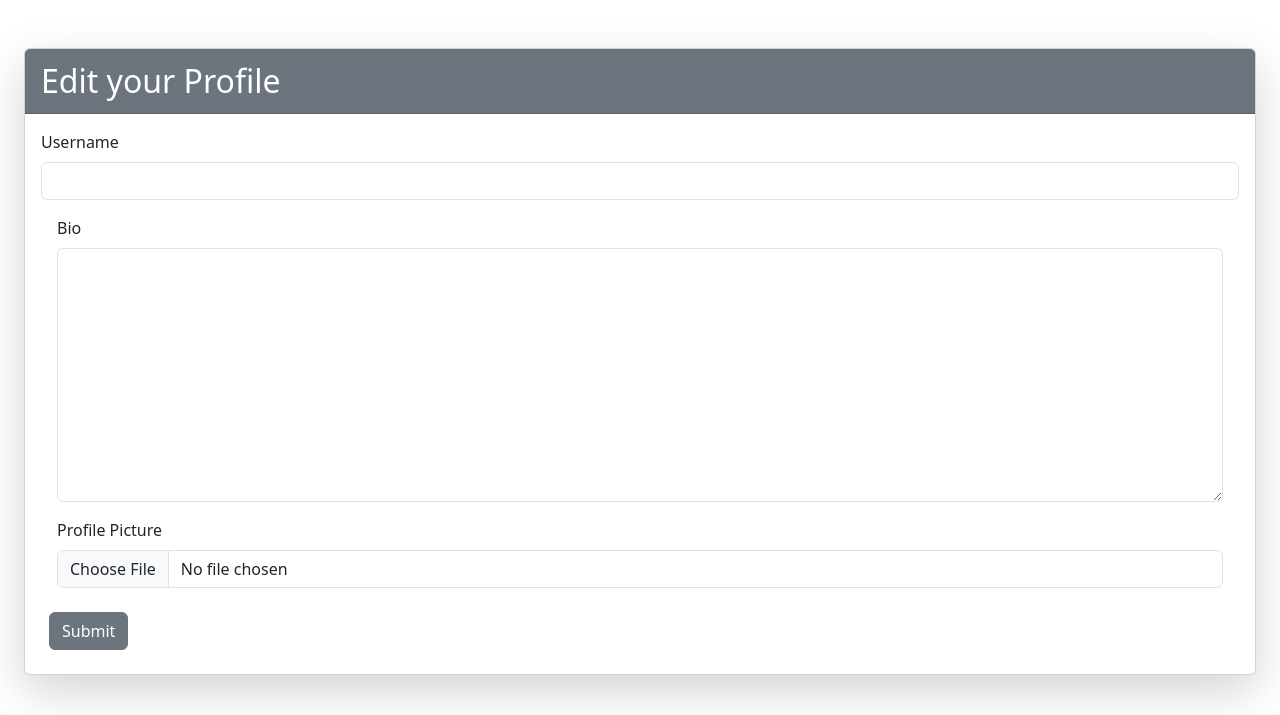
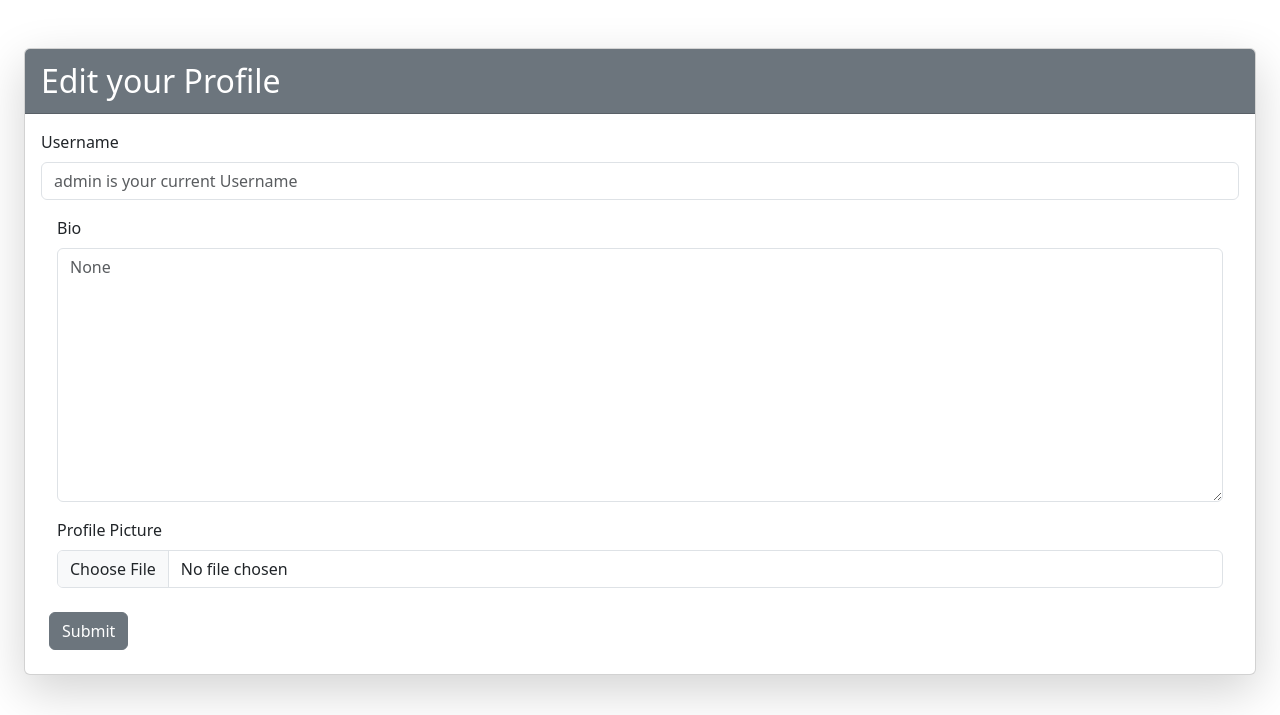
Before and after one commit to Rohit-Pujari/Chat-Application, a Django app: page /account/userprofileEdit/ in a window 1280 px wide. Shown: the part 56-771 px from the top of the page. Run offline with Django 5.2, Linux system fonts and the light colour scheme; a user stored in the database is signed in; data comes from the database, SQL or seed files in the repository.

Commit message:
added some lines of code to automatically create a user profile when a user sign-ups himself

```diff
--- a/mysite/accounts/templates/userprofileEdit.html
+++ b/mysite/accounts/templates/userprofileEdit.html
@@ -9,11 +9,11 @@
             {% csrf_token %}
             <div class="mb-3">
                 <label for="exampleInputEmail1" class="form-label">Username</label>
-                <input type="text" class="form-control" id="exampleInputEmail1" name="username" aria-describedby="emailHelp" required>
+                <input type="text" class="form-control" id="exampleInputEmail1" placeholder="{{user.username}} is your current Username" name="username" aria-describedby="emailHelp" required>
             </div>
             <div class="m-3">
                 <label for="exampleInputEmail1" class="form-label">Bio</label>
-                <textarea type="text" class="form-control" rows="10" name="bio" required></textarea>
+                <textarea type="text" class="form-control" rows="10" name="bio" placeholder="{{user.profile.bio}}" required></textarea>
             </div>
             <div class="m-3">
                 <label for="exampleInputPassword1" class="form-label">Profile Picture</label>
--- a/mysite/accounts/views.py
+++ b/mysite/accounts/views.py
@@ -47,6 +47,8 @@
         user = User.objects.create_user(username=username,email=email,first_name=firstname,last_name=lastname)
         user.set_password(password1)
         user.save()
+        profile = Profile.create(user=user)
+        profile.save()
         login(request,user)
         return redirect('chatbox')
 
--- a/mysite/chat/templates/chat/chatbox.html
+++ b/mysite/chat/templates/chat/chatbox.html
@@ -106,7 +106,7 @@
                     </div>
                     {% else %}
                     <div class="card-header bg-secondary text-white">
-                        <img src="{{chatroom.image.url}}" style="height:50;width: 50px;" class="border border-dark col-md-1 rounded-circle" alt="">
+                        <img src="{{chatroom.image.url}}" style="height:50;width: 50px;" class="border border-dark-subtle col-md-1 rounded-circle" alt="">
                         <button class="btn btn-secondary"><a class='text-white' href='{% url "userprofile" room_name %}'>{% if chatroom.members.last == user %}{{chatroom.members.first.username}}{% else %}{{chatroom.name}}{% endif %}</a></button>
                     </div>
                     {% endif %}
--- a/mysite/templates/base.html
+++ b/mysite/templates/base.html
@@ -32,11 +32,9 @@
               <li class="nav-item dropdown">
                 <a class="nav-link dropdown-toggle" role="button" data-bs-toggle="dropdown" aria-expanded="false">Hello! {{ user.username }}</a>
                 <ul class="dropdown-menu">
+
                   <li>
-                    <a class="dropdown-item" href="{% url "chatbox" %}">ChatBox!</a>
-                  </li>
-                  <li>
-                    <a class="dropdown-item" href="{% url "userprofileEdit"%}">Edit Profile</a>
+                    <a class="dropdown-item" href="{% url "userprofile" user.username%}">Your Profile!</a>
                   </li>
                   <li>
                     <a class="dropdown-item" href="{% url "logout" %}">Log-out!</a>
```
